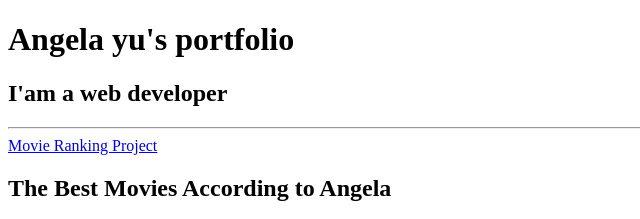
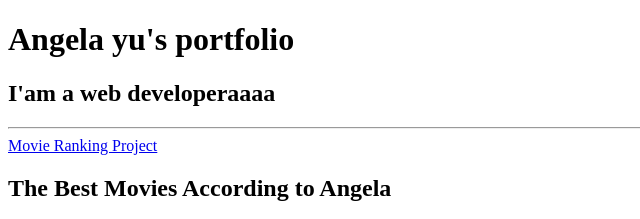
Before and after one commit to Yanalmadanat/HTML2, a plain HTML site: page index.html in a window 1280 px wide. Shown: the top 219 px of the page, 0-640 px from the left. Drawn offline with Linux system fonts and the light colour scheme.

Commit message:
Update index.html

```diff
--- a/index.html
+++ b/index.html
@@ -7,7 +7,7 @@
 </head>
 <body>
 <h1>Angela yu's portfolio </h1>
-<h2>I'am a web developer</h2>
+<h2>I'am a web developeraaaa</h2>
 <hr>
 <a href="./public/movie-ranking.html">Movie Ranking Project</a>
 <h2>The Best Movies According to Angela</h2>
```
